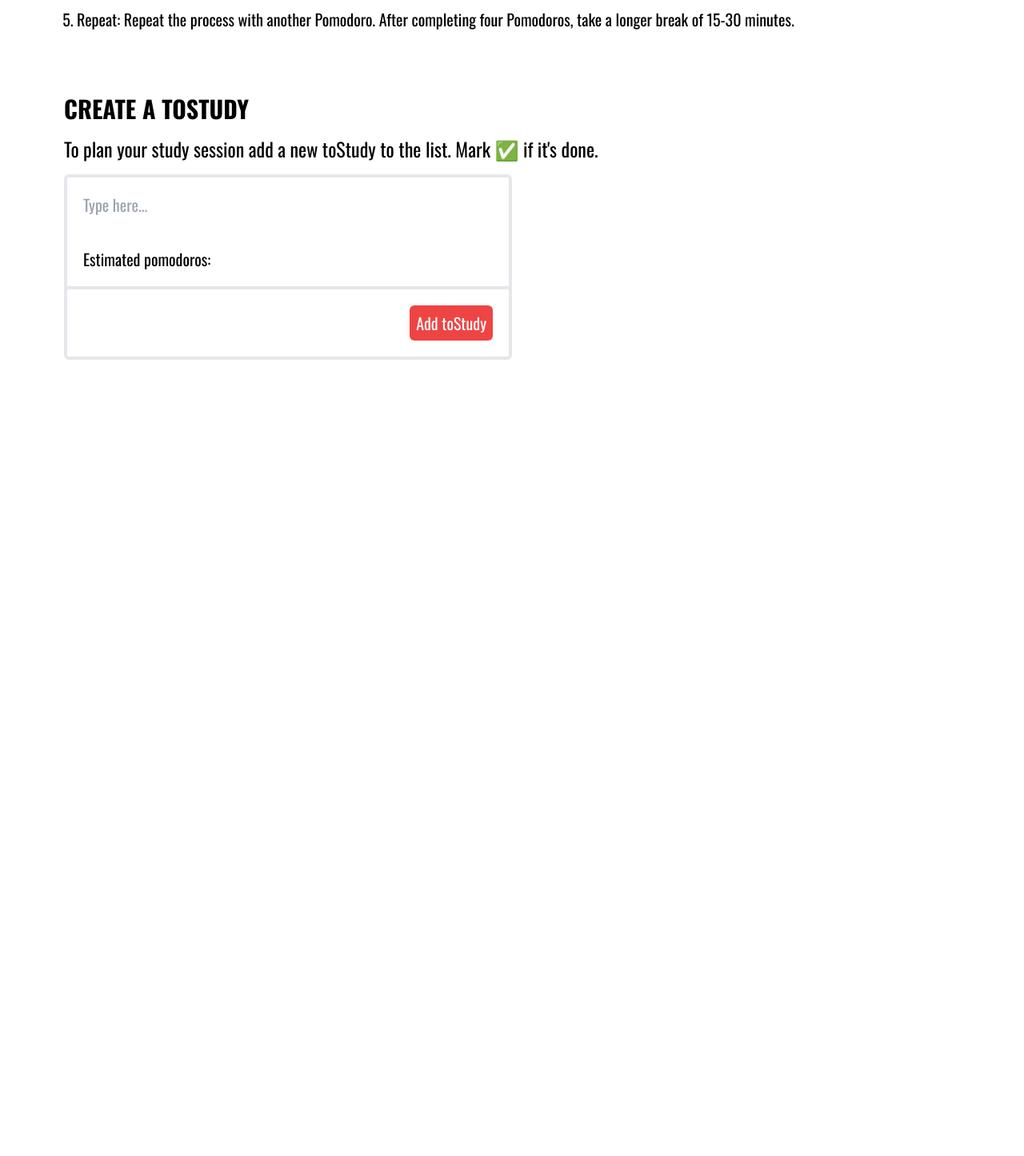
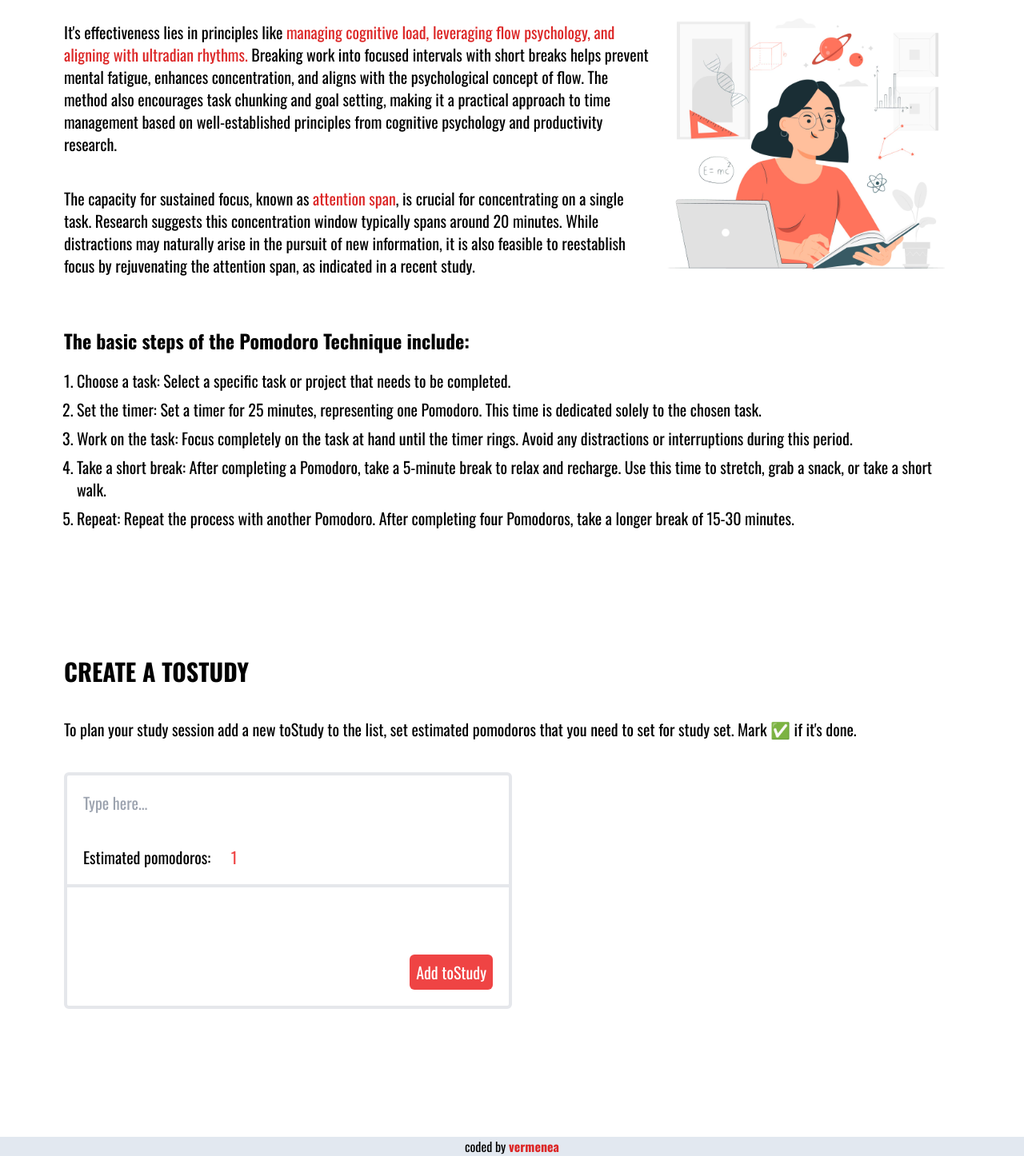
Before and after one commit to vermenea/PomoBuddy, a React (Vite) app: page / in a window 1280 px wide. Shown: the part 1278-2724 px from the top of the page at 80% size. Before the commit the page ends 1808 px from the top, so only its background shows below. Built offline with nearby package versions, Linux system fonts and the light colour scheme.

Commit message:
feature: creating a tostudy, new section, footer

```diff
--- a/src/App.jsx
+++ b/src/App.jsx
@@ -3,6 +3,7 @@ import Timer from './components/Timer';
 import NavBar from './components/NavBar';
 import Pomodoro from './components/Pomodoro';
 import ToStudy from './components/ToStudy';
+import Footer from './components/Footer';
 
 function App() {
 	return (
@@ -11,6 +12,7 @@ function App() {
 			<Timer />
 			<Pomodoro title='what is a pomodoro?' />
 			<ToStudy title='create a tostudy' />
+			<Footer/>
 		</>
 	);
 }
--- /dev/null
+++ b/src/components/Footer.jsx
@@ -0,0 +1,15 @@
+export default function Footer() {
+	return (
+		<footer className='flex justify-center align-center bg-slate-200 font-oswald'>
+			<p>
+				coded by{' '}
+				<a
+					className='text-red-600 font-bold'
+					href='https://github.com/vermenea'
+				>
+					vermenea
+				</a>
+			</p>
+		</footer>
+	);
+}
--- a/src/components/Pomodoro.jsx
+++ b/src/components/Pomodoro.jsx
@@ -4,11 +4,9 @@ const Pomodoro = ({ title }) => {
 	return (
 		<section id='pomodoro' className='font-oswald my-20 mx-20 scroll-smooth'>
 			<header>
-				<h1  className='text-3xl uppercase font-bold'>
-					{title}
-				</h1>
+				<h1 className='text-3xl uppercase font-bold'>{title}</h1>
 			</header>
-			<p className='text text-xl mt-4'>
+			<p className='text text-xl mt-10'>
 				The Pomodoro Technique is a time management method developed by
 				Francesco Cirillo in the late 1980s. The technique is named after the
 				Italian word for "tomato" (pomodoro) because Cirillo initially used a
@@ -17,10 +15,37 @@ const Pomodoro = ({ title }) => {
 				breaking work into short, focused intervals, called "Pomodoros,"
 				typically lasting 25 minutes, followed by a short break of 5 minutes.
 			</p>
-			<ol className='mt-5 text-xl  list-decimal'>
-				<p className='bold-text font-bold text-2xl'>
+			<h2 className='mt-40 bold-text font-bold text-3xl uppercase'>
+				science behind pomodoro technique
+			</h2>
+			<div className='flex justify-center align-center'>
+				<div>
+					<p className='text text-xl mt-10'>
+						It's effectiveness lies in principles like <span className='text-red-600'> managing cognitive load, leveraging flow psychology, and aligning with ultradian rhythms.</span> Breaking work into focused intervals with short breaks helps prevent
+						mental fatigue, enhances concentration, and aligns with the
+						psychological concept of flow. The method also encourages task
+						chunking and goal setting, making it a practical approach to time
+						management based on well-established principles from cognitive
+						psychology and productivity research.
+					</p>
+					<p className='text text-xl mt-10'>
+						The capacity for sustained focus, known as
+						<span className='text-red-600'> attention span</span>, is crucial
+						for concentrating on a single task. Research suggests this
+						concentration window typically spans around 20 minutes. While
+						distractions may naturally arise in the pursuit of new information,
+						it is also feasible to reestablish focus by rejuvenating the
+						attention span, as indicated in a recent study.
+					</p>
+				</div>
+
+				<img src='public/studying.jpg' className='max-w-sm'></img>
+			</div>
+
+			<ol className='mt-10 text-xl  list-decimal'>
+				<h2 className='bold-text font-bold text-2xl'>
 					The basic steps of the Pomodoro Technique include:
-				</p>
+				</h2>
 				<li className='step my-2 mx-4 mt-5'>
 					Choose a task: Select a specific task or project that needs to be
 					completed.
--- a/src/components/Timer.jsx
+++ b/src/components/Timer.jsx
@@ -60,7 +60,7 @@ export default function Timer() {
 				className='grid grid-rows-4 grid-cols-4 place-items-center bg-[background-img] bg-contain h-screen'
 				id='container'
 			>
-				<div className='flex flex-col items-center justify-evenly row-start-2 row-end-4 col-start-2 col-end-4 text-center bg-opacity-50 backdrop-blur-sm bg-white rounded-lg shadow-xl backdrop-filter backdrop-blur-6 border-1 border-opacity-30 w-64 md:w-full lg:w-full h-64 md:h-full lg:h-full'>
+				<div className='flex flex-col items-center justify-evenly row-start-2 row-end-4 col-start-2 col-end-4 text-center bg-opacity-50 backdrop-blur-sm bg-white rounded-lg shadow-xl backdrop-filter backdrop-blur-6 border-1 border-opacity-30 w-64 md:w-full lg:w-full md:h-full lg:h-full max-h-96'>
 					<div className='text-6xl md:text-8xl lg:text-8xl font-bold font-oswald text-red-600'>
 						{time}
 					</div>
--- a/src/components/ToStudy.jsx
+++ b/src/components/ToStudy.jsx
@@ -1,23 +1,84 @@
+import { useState } from 'react';
+
 export default function ToStudy({ title }) {
+	const [toStudyValue, setToStudyValue] = useState('');
+	const [estimatedPomodoros, setEstimatedPomodoros] = useState(1);
+	const [submittedtoStudyValue, setSubmittedToStudyValue] = useState([]);
+
+	function handleInput(e) {
+		setToStudyValue(e.target.value);
+	}
+	function handleEstimatedPomodorosChange(e) {
+		setEstimatedPomodoros(parseInt(e.target.value, 10) || 1);
+	}
+	function handleSubmit() {
+		if (toStudyValue.trim() !== '') {
+			const newToStudy = {
+				value: toStudyValue,
+				pomodoros: estimatedPomodoros,
+			};
+
+			setSubmittedToStudyValue([...submittedtoStudyValue, newToStudy]);
+		}
+		setToStudyValue('');
+		setEstimatedPomodoros(1);
+	}
+	function handleCheckboxChange(index) {
+		setSubmittedToStudyValue((prevToStudyValues) => {
+			const updatedToStudyValues = [...prevToStudyValues];
+			updatedToStudyValues.splice(index, 1);
+			return updatedToStudyValues;
+		});
+	}
 	return (
-		<section className='font-oswald my-20 mx-20'>
+		<section className='font-oswald my-40 mx-20'>
 			<header className='text-3xl uppercase font-bold'>
 				<h1 id='tostudy'>{title}</h1>
 			</header>
-			<p className='mt-4 text-2xl'>
-				To plan your study session add a new toStudy to the list. Mark ✅ if
-				it's done.
+			<p className='mt-10 text-xl'>
+				To plan your study session add a new toStudy to the list, set estimated
+				pomodoros that you need to set for study set. Mark ✅ if it's done.
 			</p>
 
-
-			<div className='flex flex-col justify-start mt-4 border-4 w-full lg:w-6/12 rounded-md text-xl'>
-				<input type='text'placeholder="Type here..." className='w-inherit m-5  overflow-hidden'></input>
-				<div className="flex m-5">
-				<p>Estimated pomodoros:</p><input type="number" className="w-12 mr-2 text-right text-red-500"></input>
+			<div className='flex flex-col justify-start mt-10 border-4 w-full lg:w-6/12 rounded-md text-xl'>
+				<input
+					type='text'
+					placeholder='Type here...'
+					className='w-inherit m-5  overflow-hidden'
+					value={toStudyValue}
+					onChange={handleInput}
+				></input>
+				<div className='flex m-5'>
+					<p>Estimated pomodoros:</p>
+					<input
+						type='number'
+						className='w-12 mr-2 text-right text-red-500'
+						value={estimatedPomodoros}
+						onChange={handleEstimatedPomodorosChange}
+					></input>
 				</div>
 
-				<hr className="border-2"></hr>
-				<button className='bg-red-500 text-white rounded-md py-2 px-2 w-fit ml-auto m-5'>
+				<hr className='border-2'></hr>
+				<ul className='flex flex-col align-center m-8 '>
+					{submittedtoStudyValue.map((toStudy, index) => (
+						<>
+							<li className='flex items-center m-2' key={index}>
+								{toStudy.value} ➡️ {toStudy.pomodoros} pomodoros
+								<button
+									type='checkbox'
+									className='ml-auto'
+									onClick={() => handleCheckboxChange(index)}
+								>
+									✅
+								</button>
+							</li>
+						</>
+					))}
+				</ul>
+				<button
+					className='bg-red-500 text-white rounded-md py-2 px-2 w-fit ml-auto m-5'
+					onClick={handleSubmit}
+				>
 					Add toStudy
 				</button>
 			</div>
```
Also changed, not shown: src/components/NavBar.jsx (+2 -8 lines), public/studying.jpg (added).
